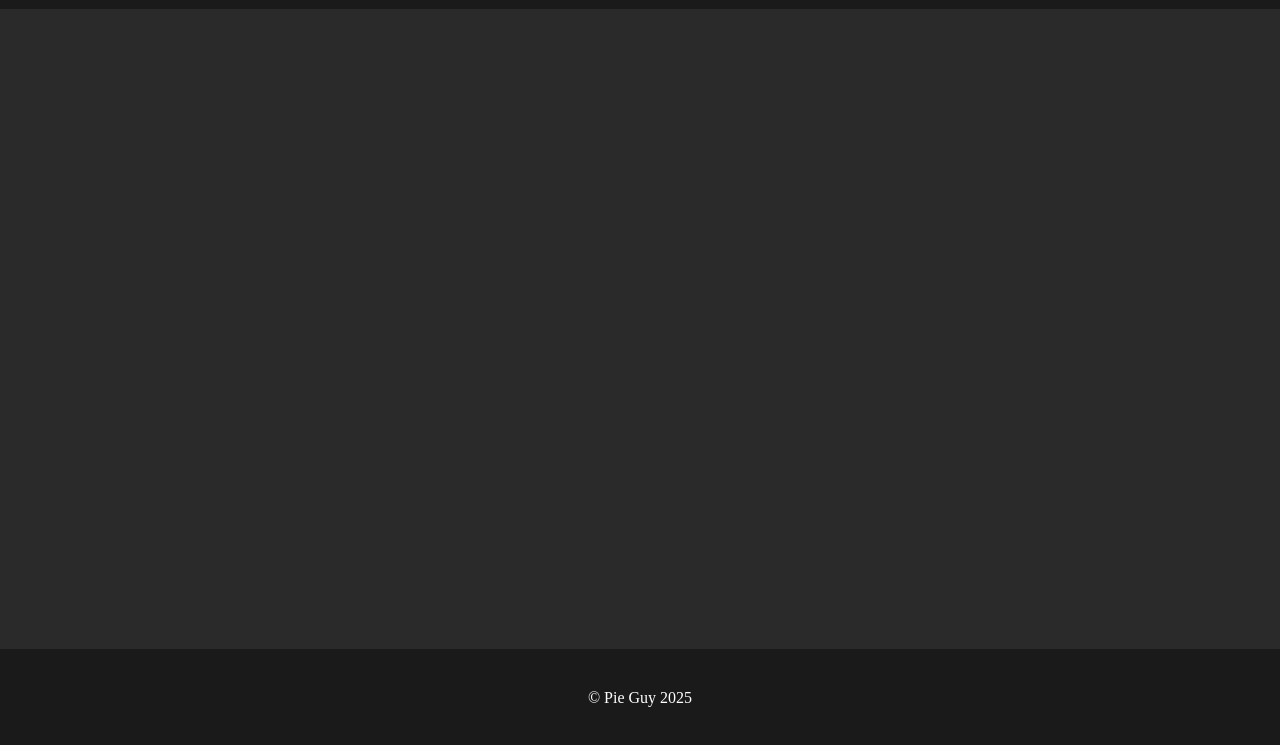
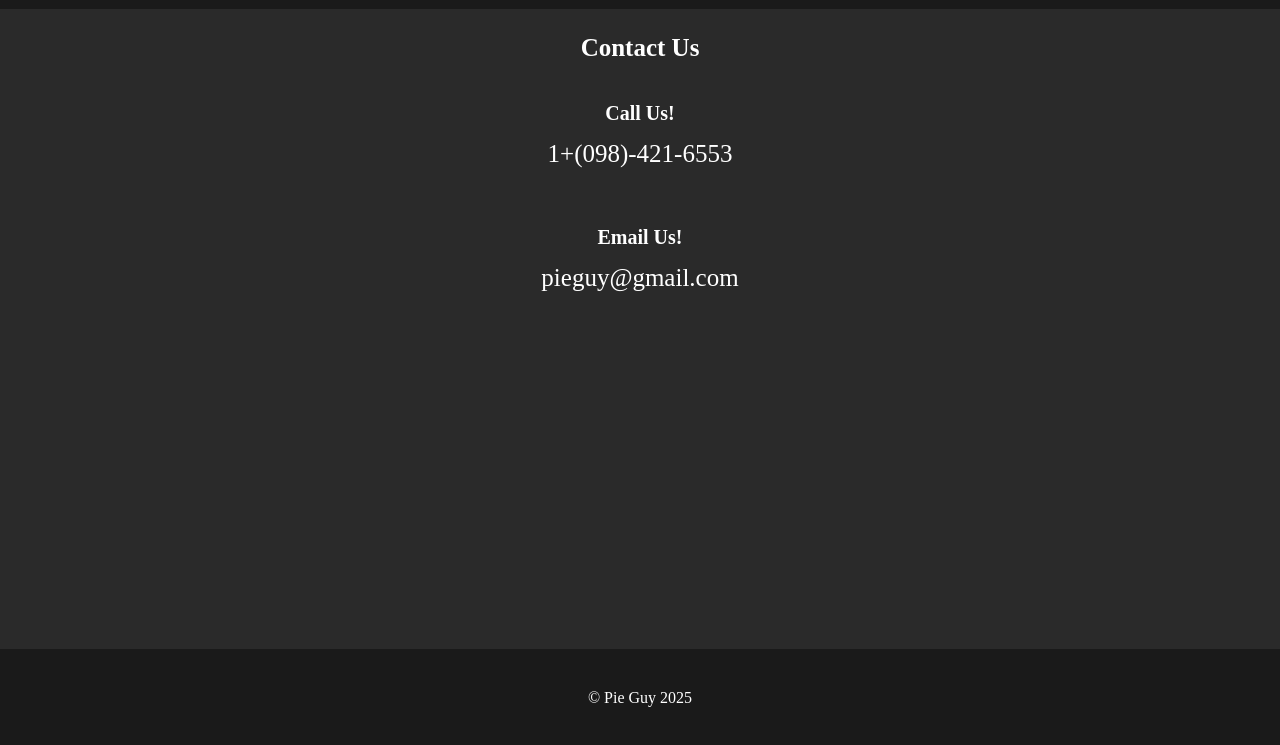
Before and after one commit to willis19/Pie-Guy, a plain HTML site: page pages/contact.html in a window 1280 px wide. Shown: the part 51-796 px from the top of the page. Drawn offline with Linux system fonts and the light colour scheme.

Commit message:
contact page

```diff
--- a/css/style.css
+++ b/css/style.css
@@ -75,6 +75,27 @@ body {
     margin-top: 20px;
 }
 
+.contact h3 {
+    color: white;
+    text-align: center;
+    margin-top: 25px;
+    font-size: 25px;
+}
+
+.info h4 {
+    color: white;
+    text-align: center;
+    margin-top: 40px;
+    font-size: 20px;
+}
+
+.info p {
+    color: white;
+    text-align: center;
+    margin-top: 15px;
+    font-size: 25px;
+}
+
 .footer {
     width: 100%;
     height: 60px;
--- a/pages/contact.html
+++ b/pages/contact.html
@@ -15,6 +15,16 @@
             <a href="/pages/contact.html">Contact</a>
         </ul>
     </div>
+    <div class="contact">
+        <h3>Contact Us</h3>
+        <div class="info">
+            <h4>Call Us!</h4>
+            <p>1+(098)-421-6553</p>
+            <br>
+            <h4>Email Us!</h4>
+            <p>pieguy@gmail.com</p>
+        </div>
+    </div>
     <div class="footer">
         © Pie Guy 2025
     </div>
```
Also changed, not shown: index.html (+1 -1 lines).
